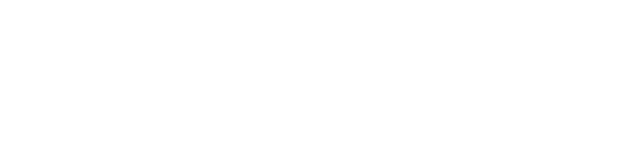
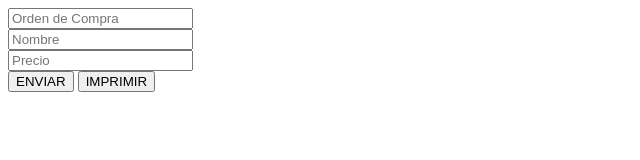
Before and after one commit to MateMar04/TablasJS, a plain HTML site: page index.html in a window 1280 px wide. Shown: the whole page, without its empty margins (0-640 px from the left). Drawn offline with Linux system fonts and the light colour scheme.

Commit message:
Basic design

```diff
--- a/index.html
+++ b/index.html
@@ -6,7 +6,24 @@
 </head>
 
 <body>
+    <span>
+        <div>
+            <input type="text" placeholder="Orden de Compra">
+        </div>
+        <div>
+            <input type="text" placeholder="Nombre">
+        </div>
+        <div>
+            <input type="text" placeholder="Precio">
+        </div>
+        <div>
+            <button>ENVIAR</button>
+            <button>IMPRIMIR</button>
+        </div>
+    </span>
+    <span>
 
+    </span>
 </body>
 
 </html>
```
